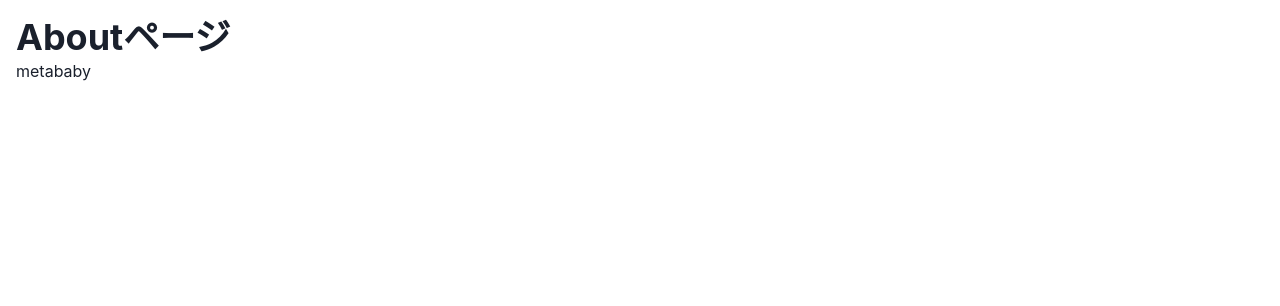
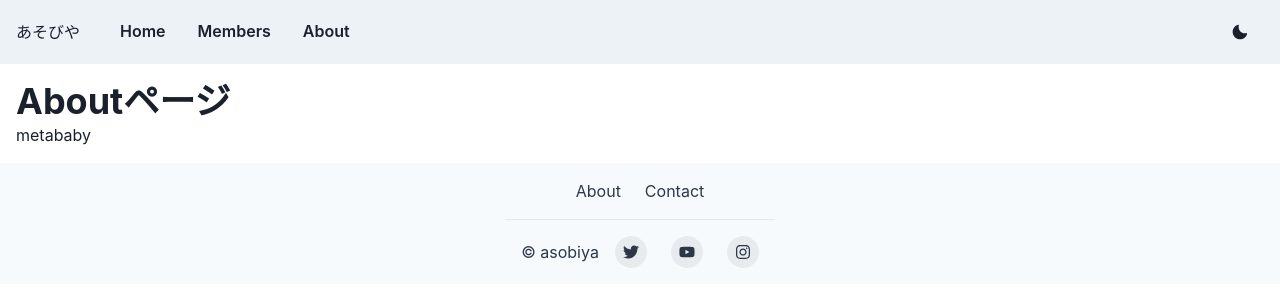
Before and after one commit to asobiya-dao/asobiya-website, a Next.js app: page /about in a window 1280 px wide. Shown: the top 306 px of the page. Built offline with nearby package versions, Linux system fonts and the light colour scheme.

Commit message:
Add About page to NavBar, plus add NavBar to About page

```diff
--- a/src/components/NavBar.tsx
+++ b/src/components/NavBar.tsx
@@ -16,6 +16,7 @@ import { HamburgerIcon, CloseIcon, MoonIcon, SunIcon } from '@chakra-ui/icons'
 const links = [
   { text: 'Home', url: '/' },
   { text: 'Members', url: '/members' },
+  { text: 'About', url: '/about' },
 ]
 
 const NavLink = ({ href, children }: { href: string; children: ReactNode }) => (
--- a/src/pages/about.tsx
+++ b/src/pages/about.tsx
@@ -1,12 +1,21 @@
 import { Box, Heading, Text } from '@chakra-ui/react'
 import { NextPage } from 'next'
+import { Container } from '../components/Container'
+import Footer from '../components/Footer'
+import NavBar from '../components/NavBar'
 
 const AboutPage: NextPage = () => {
   return (
-    <Box p={4}>
-      <Heading>Aboutページ</Heading>
-      <Text>metababy</Text>
-    </Box>
+    <>
+      <NavBar />
+      <Box p={4}>
+        <Heading>Aboutページ</Heading>
+        <Text>metababy</Text>
+      </Box>
+      <Container>
+        <Footer />
+      </Container>
+    </>
   )
 }
 
```
